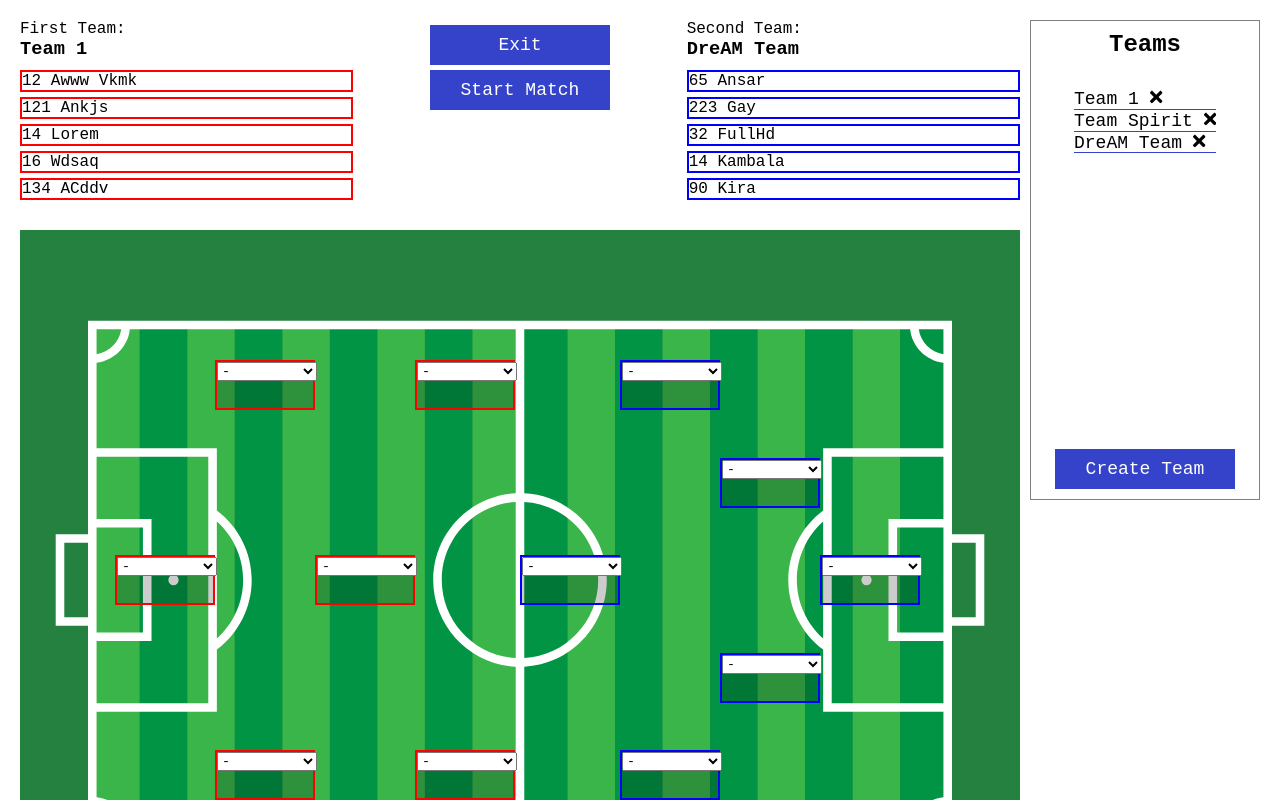
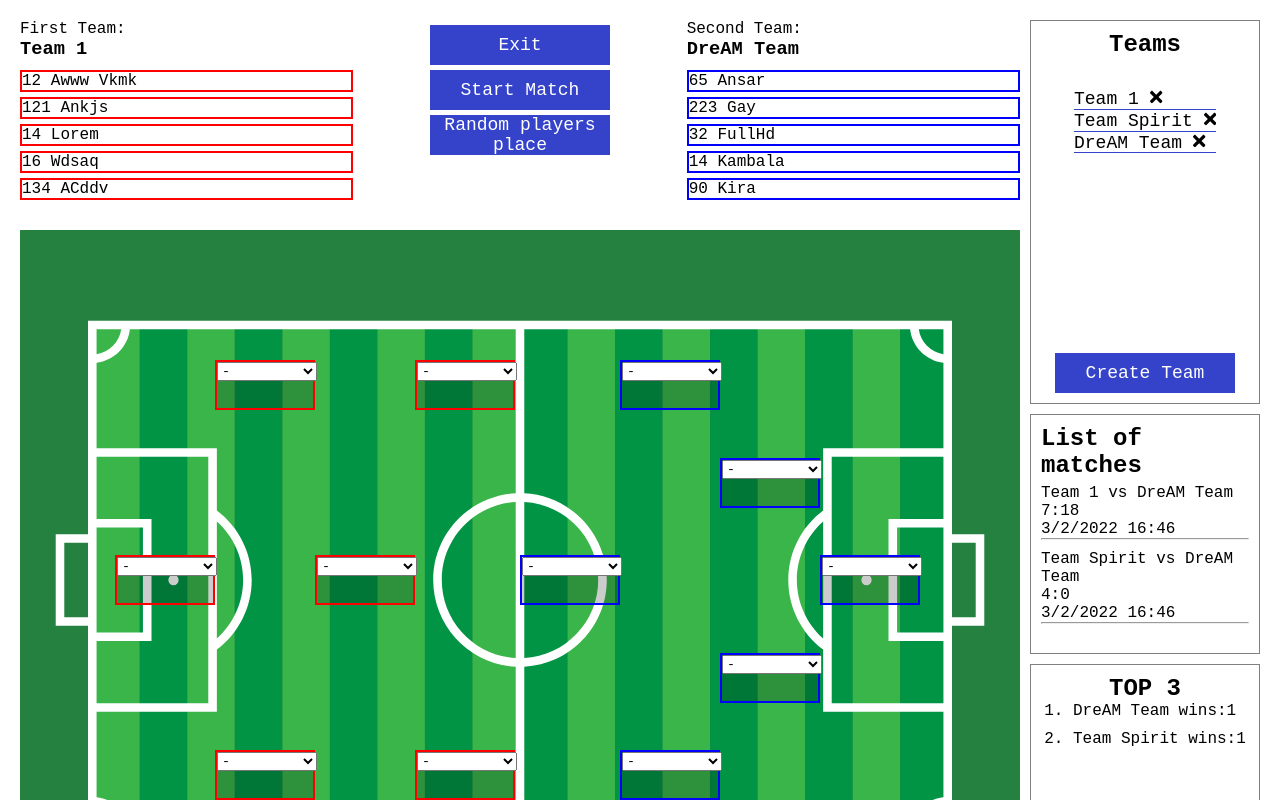
Before and after one commit to Anakharsis9/football, a Vue app: page / in a window 1280 px wide. Both pictures are taken after a click on the button "Match Settings". Built offline with nearby package versions, Linux system fonts and the light colour scheme.

Commit message:
played matches table, top 3 teams

```diff
--- a/src/App.vue
+++ b/src/App.vue
@@ -1,8 +1,14 @@
 <template>
   <div id="app">
-    <Field class="field" :teamsList="teamsList"></Field>
+    <Field
+      class="field"
+      @getMatchInfo="playedMatches.push($event)"
+      :teamsList="teamsList"
+    ></Field>
     <info-tables
       @teamsListUpdate="teamsList = $event"
+      :teamsList="teamsList"
+      :playedMatches="playedMatches"
       class="infoTables"
     ></info-tables>
   </div>
@@ -20,6 +26,24 @@ export default {
   },
   data: () => ({
     teamsList: [],
+    playedMatches: [
+      {
+        winner: "Team Spirit",
+        winnerId: "team_4907.978554096723",
+        score: "4:0",
+        date: "3/2/2022 16:46",
+        teams: "Team Spirit vs DreAM Team",
+        teamsIds: ["team_4907.978554096723", "team_7953.730122914287"],
+      },
+      {
+        winner: "DreAM Team",
+        winnerId: "team_7953.730122914287",
+        score: "7:18",
+        date: "3/2/2022 16:46",
+        teams: "Team 1 vs DreAM Team",
+        teamsIds: ["team_5714.88511895963", "team_7953.730122914287"],
+      },
+    ],
   }),
 };
 </script>
--- a/src/components/Cells.vue
+++ b/src/components/Cells.vue
@@ -8,10 +8,7 @@
         ['player' + n]: true,
       }"
     >
-      <select
-        @change="updateCell(index, +$event.target.value)"
-        class="player_select"
-      >
+      <select v-model="teamDist[index]" class="player_select">
         <option :value="-1">-</option>
         <option
           v-for="player in filterPlayerOptions(teamDist[index])"
@@ -28,7 +25,10 @@
 <script>
 export default {
   name: "Cells",
-  props: { team: { type: Object, require: true } },
+  props: {
+    team: { type: Object, require: true },
+    isRandomPlayersPlace: Number,
+  },
   data: () => ({
     teamDist: { 0: -1, 1: -1, 2: -1, 3: -1, 4: -1, 5: -1 },
   }),
@@ -41,15 +41,24 @@ export default {
         (player) => !chosenPlayers.includes(player.number)
       );
     },
-    updateCell(index, value) {
-      this.teamDist[index] = value;
-    },
     onTeamDistUpdate(newVal) {
       this.$emit("getTeamDist", newVal);
+    },
+    getRandomPlayer(players) {
+      const rnd = Math.floor(Math.random() * players.length);
+      let [removed] = players.splice(rnd, 1);
+      return removed.number;
     },
   },
   watch: {
     teamDist: "onTeamDistUpdate",
+    isRandomPlayersPlace: function (newValue) {
+      if (!newValue) return;
+      const players = [...this.team.players];
+      for (const index in this.teamDist) {
+        this.teamDist[index] = this.getRandomPlayer(players);
+      }
+    },
   },
   created() {
     this.onTeamDistUpdate(this.teamDist);
--- a/src/components/Field.vue
+++ b/src/components/Field.vue
@@ -7,11 +7,13 @@
       @twoTeams="twoTeams = $event"
       @startMatch="startMatch"
       @offGameOver="isGameOver = $event"
+      @randomPlayersPlace="randomPlayersPlace"
     ></match-settings>
     <div class="field_container">
       <cells
         @getTeamDist="redTeamDist = $event"
         :team="twoTeams[0]"
+        :isRandomPlayersPlace="isRandomPlayersPlace"
         v-if="isSettingMode"
         class="team team1"
       >
@@ -19,6 +21,7 @@
       <cells
         @getTeamDist="blueTeamDist = $event"
         :team="twoTeams[1]"
+        :isRandomPlayersPlace="isRandomPlayersPlace"
         v-if="isSettingMode"
         class="team team2"
       >
@@ -44,22 +47,65 @@ export default {
   },
   data: () => ({
     isSettingMode: false,
+    isRandomPlayersPlace: 0,
     twoTeams: [],
     redTeamDist: null,
     blueTeamDist: null,
     isGameOver: false,
+    matchInfo: null,
     matchWinner: null,
+    score: null,
   }),
   methods: {
+    randomPlayersPlace() {
+      this.isRandomPlayersPlace++;
+    },
     startMatch() {
       if (
         this.checkTeamDist(this.redTeamDist) &&
         this.checkTeamDist(this.blueTeamDist)
       ) {
-        const winner = Math.floor(Math.random() * 2);
+        const score1 = Math.floor(Math.random() * 20);
+        const score2 = Math.floor(Math.random() * 20);
+
+        const winner = score1 > score2 ? 0 : score1 === score2 ? "tie" : 1;
         alert("The match started. There is a hot game going on");
-        this.matchWinner = this.twoTeams[winner];
-        alert(`The winner is ${this.matchWinner.name}!`);
+        const d = new Date();
+        const date = `${d.getDate()}/${
+          d.getMonth() + 1
+        }/${d.getFullYear()} ${d.getHours()}:${d.getMinutes()}`;
+        const whoPlayed = `${this.twoTeams[0].name} vs ${this.twoTeams[1].name}`;
+        const whoPlayedIds = [this.twoTeams[0].id, this.twoTeams[1].id];
+
+        this.score = `${score1}:${score2}`;
+        if (winner === "tie") {
+          alert(
+            `It's tie match! In the match ${whoPlayed} winner is nobody! Score is ${this.score}`
+          );
+          this.matchInfo = {
+            winner: null,
+            winnerId: null,
+            score: this.score,
+            date: date,
+            teams: whoPlayed,
+            teamsIds: whoPlayedIds,
+          };
+        } else {
+          this.matchWinner = this.twoTeams[winner];
+
+          alert(
+            `In the match ${whoPlayed} winner is ${this.matchWinner.name}! Score is ${this.score}`
+          );
+          this.matchInfo = {
+            winner: this.matchWinner.name,
+            winnerId: this.matchWinner.id,
+            score: this.score,
+            date: date,
+            teams: whoPlayed,
+            teamsIds: whoPlayedIds,
+          };
+        }
+        this.$emit("getMatchInfo", this.matchInfo);
         this.isGameOver = true;
       } else alert("Select players for both teams");
     },
--- a/src/components/InfoTables.vue
+++ b/src/components/InfoTables.vue
@@ -1,21 +1,34 @@
 <template>
   <div class="wrapper">
-    <teams-table @teamsListUpdate="$emit('teamsListUpdate', $event)"></teams-table>
+    <teams-table
+      @teamsListUpdate="$emit('teamsListUpdate', $event)"
+    ></teams-table>
+    <match-table :playedMatches="playedMatches"></match-table>
+    <top-teams-table
+      :teamsList="teamsList"
+      :playedMatches="playedMatches"
+    ></top-teams-table>
   </div>
 </template>
 
 <script>
 import TeamsTable from "@/components/TeamsTable.vue";
+import MatchTable from "@/components/MatchTable.vue";
+import TopTeamsTable from "@/components/TopTeamsTable.vue";
 
 export default {
   name: "InfoTables",
+  props: {
+    playedMatches: Array,
+    teamsList: Array,
+  },
   components: {
     TeamsTable,
+    MatchTable,
+    TopTeamsTable,
   },
   data: () => ({}),
 };
 </script>
 
-<style lang="scss" scoped>
-
-</style>
+<style lang="scss" scoped></style>
--- a/src/components/MatchSettings.vue
+++ b/src/components/MatchSettings.vue
@@ -22,6 +22,9 @@
       </button>
       <button class="addBtn" v-if="isSettingMode" @click="startMatch">
         Start Match
+      </button>
+      <button class="addBtn" v-if="isSettingMode" @click="randomPlayersPlace">
+        Random players place
       </button>
     </div>
     <div class="team">
@@ -79,6 +82,10 @@ export default {
     startMatch() {
       this.$emit("startMatch");
     },
+
+    randomPlayersPlace() {
+      this.$emit("randomPlayersPlace");
+    },
   },
 
   watch: {
--- /dev/null
+++ b/src/components/MatchTable.vue
@@ -0,0 +1,52 @@
+<template>
+  <div class="matchTable_wrapper">
+    <h2>List of matches</h2>
+    <ul>
+      <li v-for="(match, index) in getSortedPlayedMatches" :key="index">
+        <span>{{ match.teams }}</span>
+        <span>{{ match.score }}</span>
+        <span>{{ match.date }}</span>
+        <hr>
+      </li>
+    </ul>
+  </div>
+</template>
+
+<script>
+export default {
+  name: "MatchTable",
+  props: {
+    playedMatches: Array,
+  },
+  computed: {
+    getSortedPlayedMatches() {
+      return [...this.playedMatches].reverse();
+    },
+  },
+};
+</script>
+
+<style lang="css" scoped>
+.matchTable_wrapper {
+  height: 25%;
+  margin-top: 10px;
+  padding: 10px;
+  border: 1px solid gray;
+  overflow-y: scroll;
+  display: flex;
+  flex-direction: column;
+  align-items: center;
+}
+
+ul {
+  width: 100%;
+  margin-top: 5px;
+  list-style: none;
+}
+
+li {
+  width: 100%;
+  margin-bottom: 10px;
+  display: grid;
+}
+</style>
--- a/src/components/TeamsTable.vue
+++ b/src/components/TeamsTable.vue
@@ -113,7 +113,7 @@ export default {
 
 <style lang="scss" scoped>
 .wrapper {
-  height: 50%;
+  height: 40%;
   border: 1px solid gray;
   display: flex;
   align-items: center;
--- /dev/null
+++ b/src/components/TopTeamsTable.vue
@@ -0,0 +1,75 @@
+<template>
+  <div class="topTeamsTable_wrapper">
+    <h2>TOP 3</h2>
+    <ol>
+      <li v-for="(team, index) in getTopTeams" :key="index">
+        {{ index + 1 }}. {{ team.name }} wins:{{ team.count }}
+      </li>
+    </ol>
+  </div>
+</template>
+
+<script>
+export default {
+  name: "TopTeamsTable",
+  props: {
+    playedMatches: Array,
+    teamsList: Array,
+  },
+  data: () => ({}),
+  computed: {
+    teamsStat() {
+      const winners = this.playedMatches
+        .map((match) => match.winnerId)
+        .reduce((map, winnerId) => {
+          map[winnerId] = map[winnerId] ? map[winnerId] + 1 : 1;
+          return map;
+        }, {});
+
+      return winners;
+    },
+    getTopTeams() {
+      const unordered = [];
+      for (const id in this.teamsStat) {
+        if (id !== "null") {
+          unordered.push({
+            name: this.findByTeamId(id).name,
+            count: this.teamsStat[id],
+          });
+        }
+      }
+      return unordered.sort((a, b) => (a.count < b.count ? 1 : -1)).slice(0, 3);
+    },
+  },
+  methods: {
+    findByTeamId(id) {
+      return this.teamsList.find((team) => team.id === id) || "not found";
+    },
+  },
+};
+</script>
+
+<style lang="css" scoped>
+.topTeamsTable_wrapper {
+  height: 25%;
+  margin-top: 10px;
+  padding: 10px;
+  border: 1px solid gray;
+  overflow-y: scroll;
+  display: flex;
+  flex-direction: column;
+  align-items: center;
+}
+
+/* ul {
+  width: 100%;
+  margin-top: 5px;
+  list-style: none;
+} */
+
+li {
+  width: 100%;
+  margin-bottom: 10px;
+  display: grid;
+}
+</style>
```
